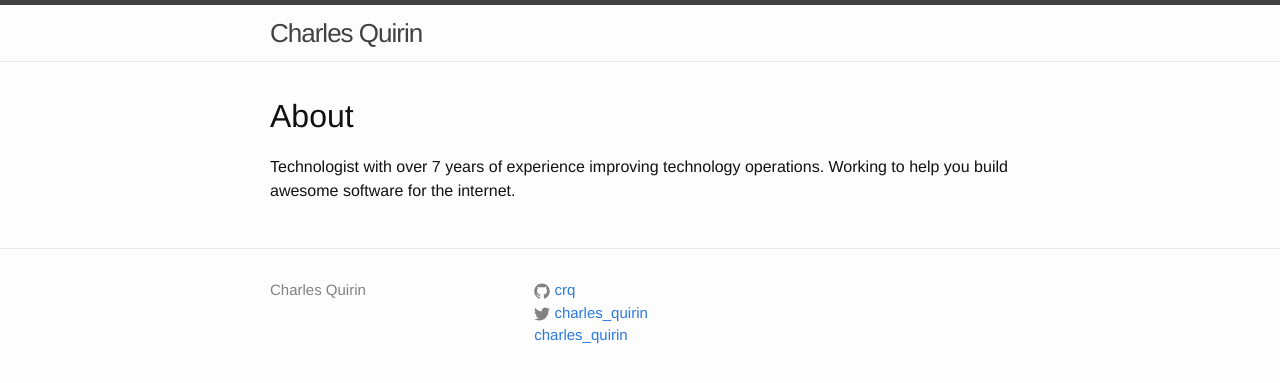
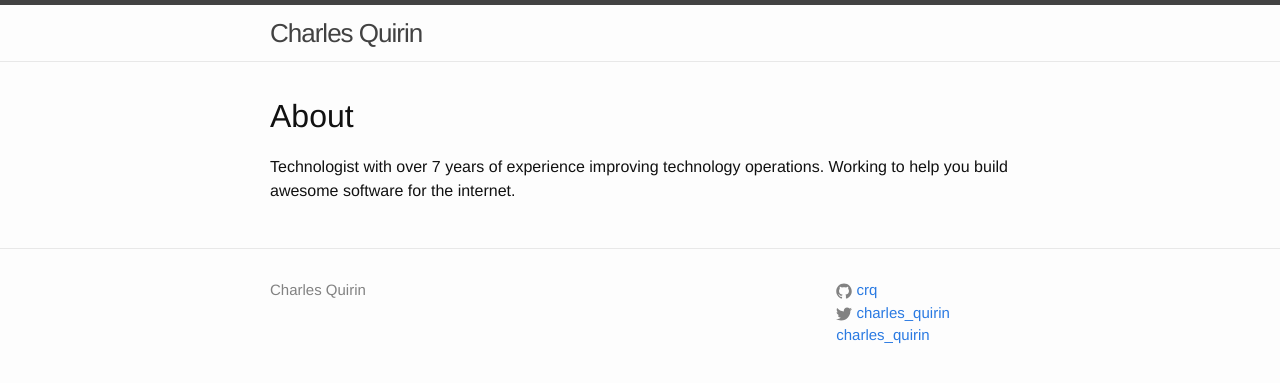
Before and after one commit to crq/crq.github.io, a Jekyll site: the page built from index.html, in a window 1280 px wide. Shown: the top 383 px of the page. Built offline with Jekyll 4.4.1, drawn with Linux system fonts in a browser that asks for light colours.

Commit message:
Remove 3rd footer column

```diff
--- a/_sass/_layout.scss
+++ b/_sass/_layout.scss
@@ -127,18 +127,13 @@
 }
 
 .footer-col-1 {
-    width: -webkit-calc(35% - (#{$spacing-unit} / 2));
-    width:         calc(35% - (#{$spacing-unit} / 2));
+    width: -webkit-calc(75% - (#{$spacing-unit} / 2));
+    width:         calc(75% - (#{$spacing-unit} / 2));
 }
 
 .footer-col-2 {
-    width: -webkit-calc(20% - (#{$spacing-unit} / 2));
-    width:         calc(20% - (#{$spacing-unit} / 2));
-}
-
-.footer-col-3 {
-    width: -webkit-calc(45% - (#{$spacing-unit} / 2));
-    width:         calc(45% - (#{$spacing-unit} / 2));
+    width: -webkit-calc(25% - (#{$spacing-unit} / 2));
+    width:         calc(25% - (#{$spacing-unit} / 2));
 }
 
 @include media-query($on-laptop) {
@@ -146,11 +141,6 @@
     .footer-col-2 {
         width: -webkit-calc(50% - (#{$spacing-unit} / 2));
         width:         calc(50% - (#{$spacing-unit} / 2));
-    }
-
-    .footer-col-3 {
-        width: -webkit-calc(100% - (#{$spacing-unit} / 2));
-        width:         calc(100% - (#{$spacing-unit} / 2));
     }
 }
 
```
